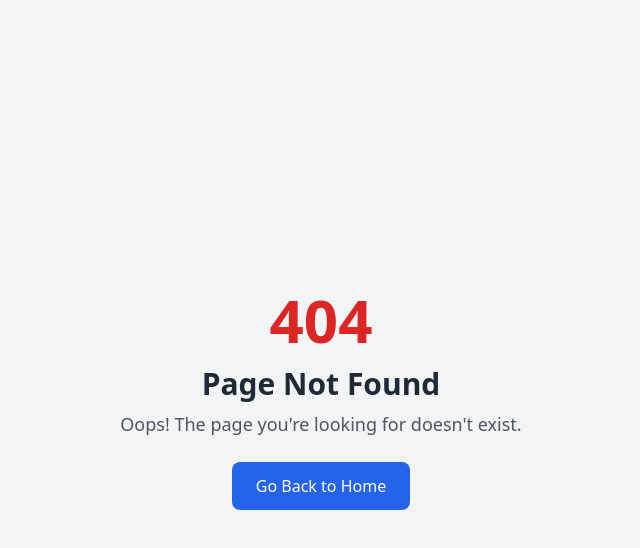
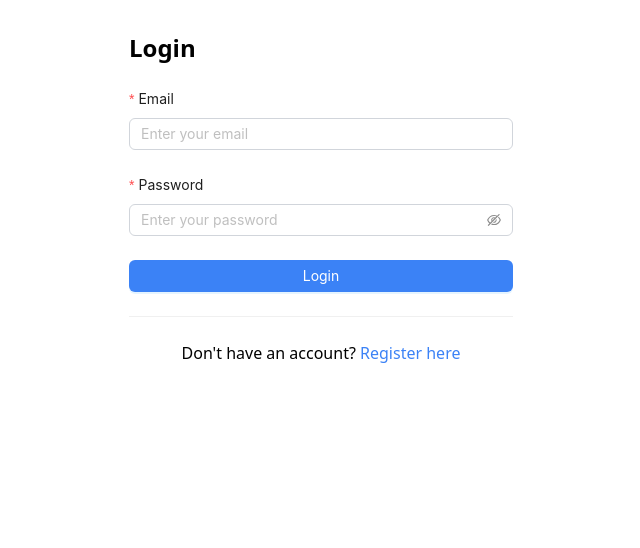
Before and after one commit to hasindu-k/Garbage_App, a React (Create React App) app in the folder frontend/: page / in a window 1280 px wide. Before the commit this address had no page. Shown: the top 548 px of the page, without its empty margins (319-959 px from the left). Built offline with nearby package versions, Linux system fonts and the light colour scheme.

Commit message:
change home route

```diff
--- a/frontend/src/App.js
+++ b/frontend/src/App.js
@@ -40,7 +40,7 @@ function App() {
       <div>
         <ToastContainer /> {/* Add ToastContainer here */}
         <Routes>
-          <Route path="/login" element={<Login />} />
+          <Route path="/" element={<Login />} />
           <Route path="/register" element={<Register />} />
           <Route path="/residentHome " element={<HomePage />} />
           <Route path="/schedule-pickup" element={<SchedulePickupPage />} />
--- a/frontend/src/pages/Login.js
+++ b/frontend/src/pages/Login.js
@@ -80,7 +80,7 @@ function Login() {
       <Divider />
       <p className="text-center">
         Don't have an account?{" "}
-        <Link to="/register" className="text-blue-500">
+        <Link to="/user-role" className="text-blue-500">
           Register here
         </Link>
       </p>
--- a/frontend/src/pages/Register.js
+++ b/frontend/src/pages/Register.js
@@ -78,7 +78,7 @@ function Register() {
 
       <Divider />
       <p className="text-center">
-        Already have an account? <Link to="/login" className="text-blue-500">Login here</Link>
+        Already have an account? <Link to="/" className="text-blue-500">Login here</Link>
       </p>
     </div>
   );
```
